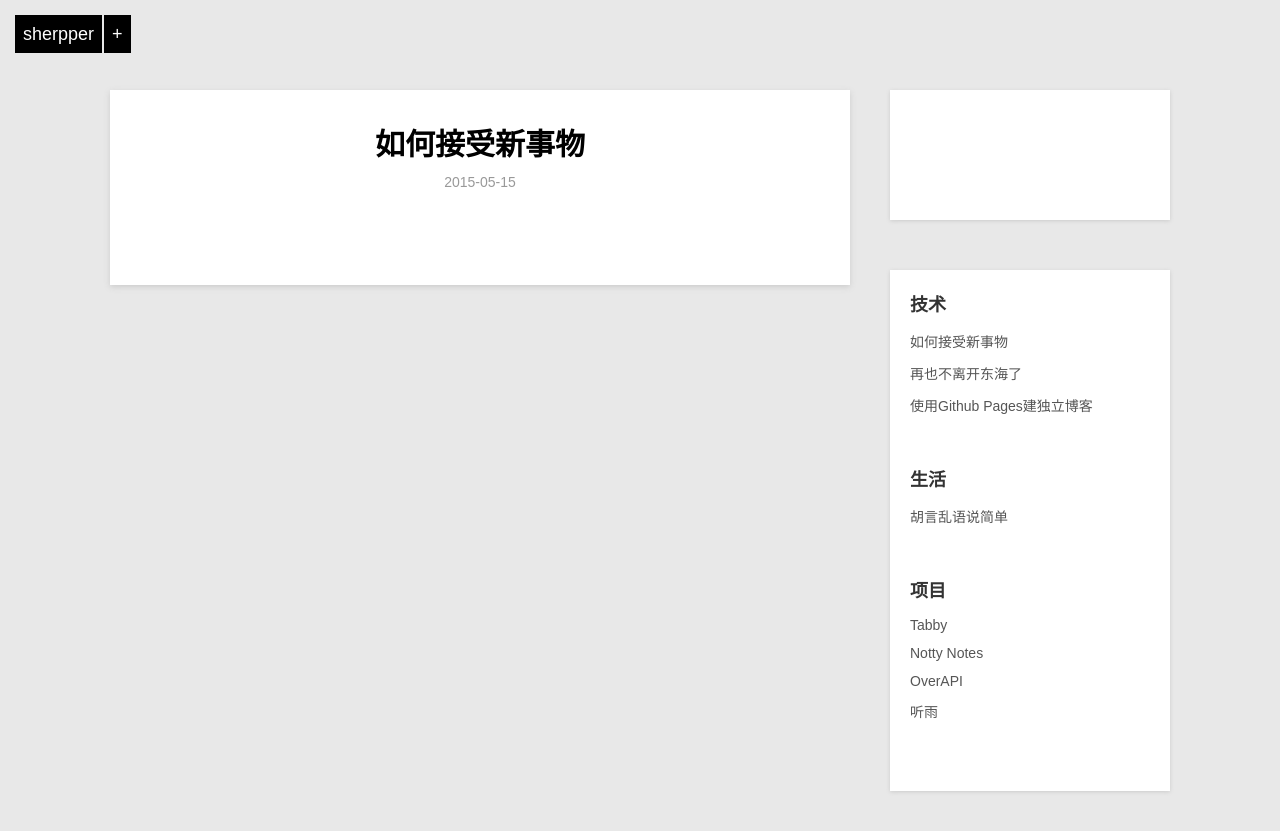
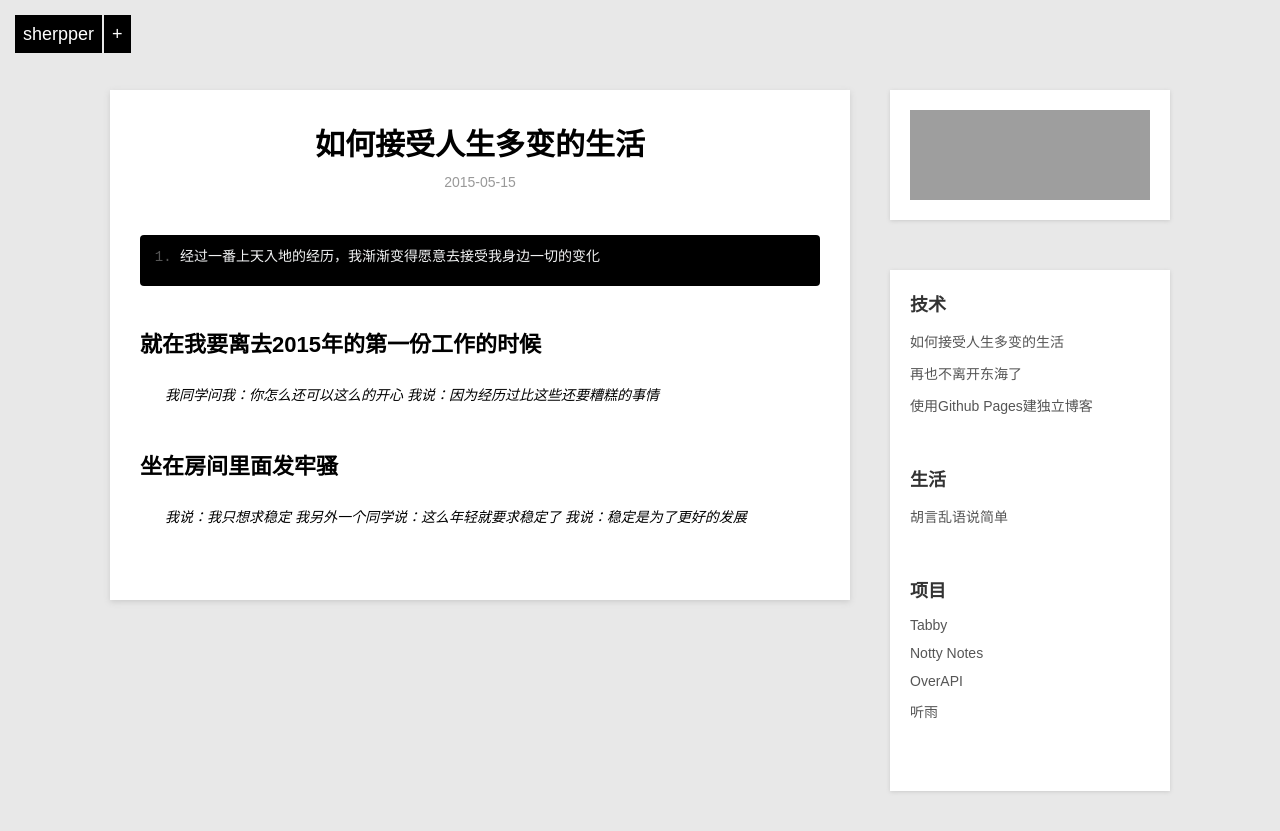
Before and after one commit to sherppard/sherppard.github.io, a Jekyll site: the page built from _posts/blog/2015-5-15-family.md, in a window 1280 px wide. Shown: the top 831 px of the page. Built offline with Jekyll 4.4.1, drawn with Linux system fonts in a browser that asks for light colours; Markdown is read by kramdown in place of the engine named in the settings; grey boxes are pictures that could not be loaded.

Commit message:
new-article

```diff
--- a/_posts/blog/2015-5-15-family.md
+++ b/_posts/blog/2015-5-15-family.md
@@ -1,9 +1,22 @@
 ---
 layout: post
-title: 如何接受新事物
-description:
+title: 如何接受人生多变的生活
+description: 需要勇气，意志力，耐心
 category: blog
 ---
+	经过一番上天入地的经历，我渐渐变得愿意去接受我身边一切的变化
+
+##就在我要离去2015年的第一份工作的时候
+>我同学问我：你怎么还可以这么的开心
+>我说：因为经历过比这些还要糟糕的事情
+
+##坐在房间里面发牢骚
+>我说：我只想求稳定
+>我另外一个同学说：这么年轻就要求稳定了
+>我说：稳定是为了更好的发展
+
+
+
 
 
 
```
